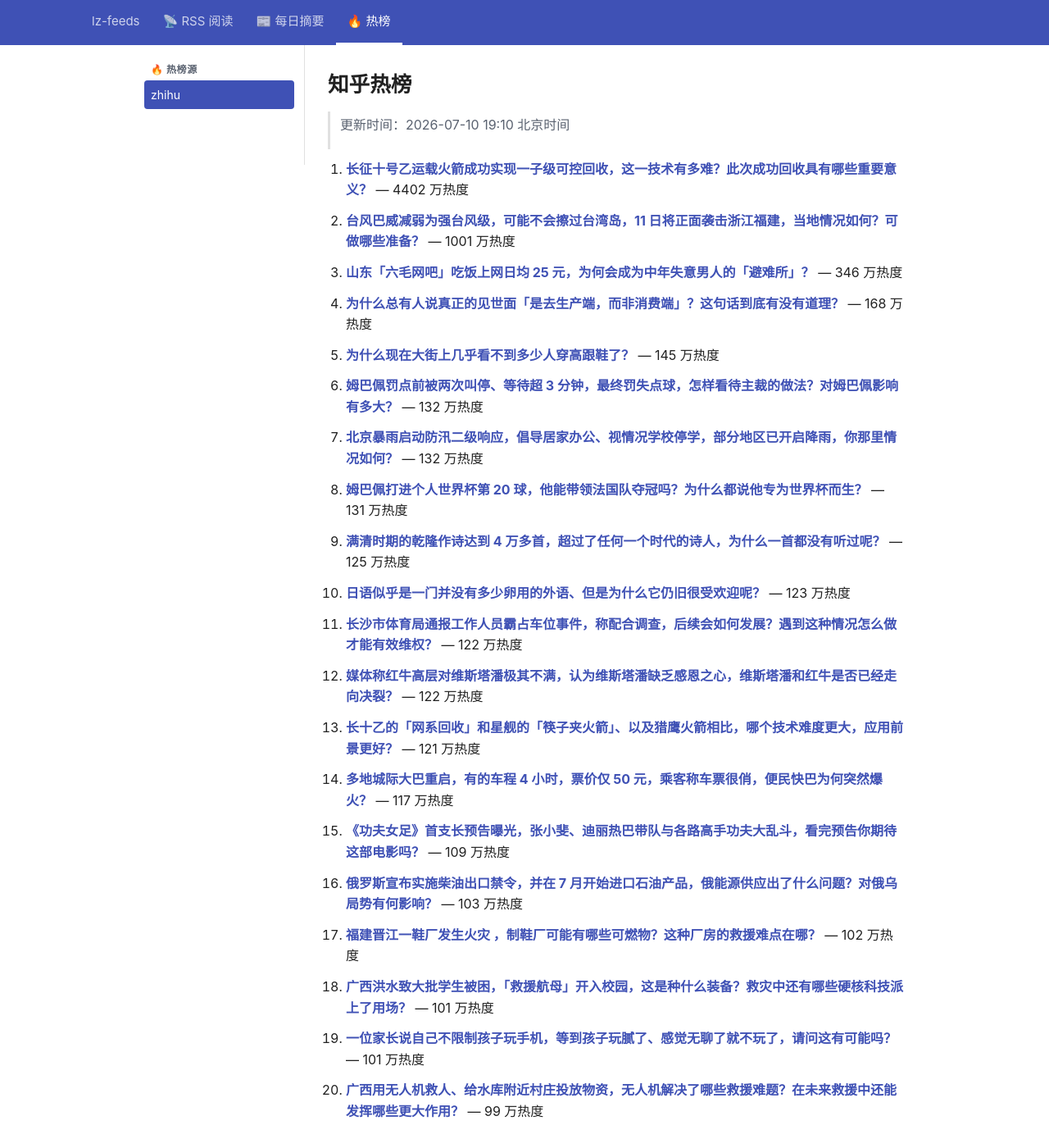
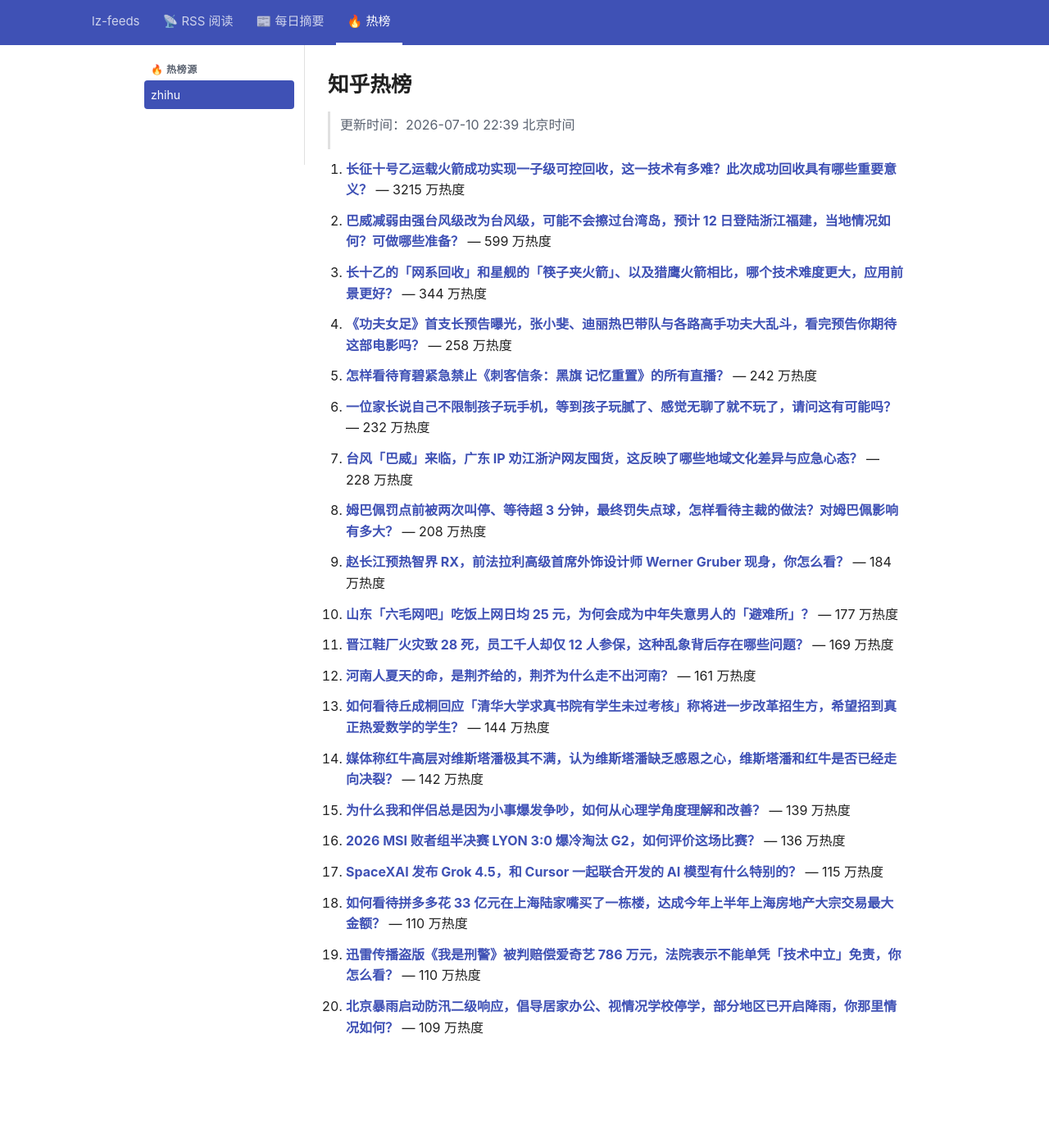
Before and after one commit to lizhang0101/lz-feeds, a Jekyll site: the page built from _hotlist/zhihu.md, in a window 1280 px wide and 1400 px high. Shown: the whole window at 82% size. Built offline with Jekyll 4.4.1, drawn with Linux system fonts in a browser that asks for light colours.

Commit message:
hotlist: 2026-07-10T14:39Z

```diff
--- a/_hotlist/zhihu.md
+++ b/_hotlist/zhihu.md
@@ -1,48 +1,48 @@
 ---
-updated: 2026-07-10 19:10 北京时间
+updated: 2026-07-10 22:39 北京时间
 count: 20
 ---
 
 # 知乎热榜
 
-> 更新时间：2026-07-10 19:10 北京时间
+> 更新时间：2026-07-10 22:39 北京时间
 
-1. **[长征十号乙运载火箭成功实现一子级可控回收，这一技术有多难？此次成功回收具有哪些重要意义？](https://www.zhihu.com/question/2058516301257994660)** — 4402 万热度
+1. **[长征十号乙运载火箭成功实现一子级可控回收，这一技术有多难？此次成功回收具有哪些重要意义？](https://www.zhihu.com/question/2058516301257994660)** — 3215 万热度
 
-2. **[台风巴威减弱为强台风级，可能不会擦过台湾岛，11 日将正面袭击浙江福建，当地情况如何？可做哪些准备？](https://www.zhihu.com/question/2058543803955241209)** — 1001 万热度
+2. **[巴威减弱由强台风级改为台风级，可能不会擦过台湾岛，预计 12 日登陆浙江福建，当地情况如何？可做哪些准备？](https://www.zhihu.com/question/2058543803955241209)** — 599 万热度
 
-3. **[山东「六毛网吧」吃饭上网日均 25 元，为何会成为中年失意男人的「避难所」？](https://www.zhihu.com/question/2057778953075561733)** — 346 万热度
+3. **[长十乙的「网系回收」和星舰的「筷子夹火箭」、以及猎鹰火箭相比，哪个技术难度更大，应用前景更好？](https://www.zhihu.com/question/2058873625373930494)** — 344 万热度
 
-4. **[为什么总有人说真正的见世面「是去生产端，而非消费端」？这句话到底有没有道理？](https://www.zhihu.com/question/2058579564071056764)** — 168 万热度
+4. **[《功夫女足》首支长预告曝光，张小斐、迪丽热巴带队与各路高手功夫大乱斗，看完预告你期待这部电影吗？](https://www.zhihu.com/question/2058924914954827300)** — 258 万热度
 
-5. **[为什么现在大街上几乎看不到多少人穿高跟鞋了？](https://www.zhihu.com/question/589084113)** — 145 万热度
+5. **[怎样看待育碧紧急禁止《刺客信条：黑旗 记忆重置》的所有直播？](https://www.zhihu.com/question/2057907070880442102)** — 242 万热度
 
-6. **[姆巴佩罚点前被两次叫停、等待超 3 分钟，最终罚失点球，怎样看待主裁的做法？对姆巴佩影响有多大？](https://www.zhihu.com/question/2058868557505639714)** — 132 万热度
+6. **[一位家长说自己不限制孩子玩手机，等到孩子玩腻了、感觉无聊了就不玩了，请问这有可能吗？](https://www.zhihu.com/question/2056407322340103396)** — 232 万热度
 
-7. **[北京暴雨启动防汛二级响应，倡导居家办公、视情况学校停学，部分地区已开启降雨，你那里情况如何？](https://www.zhihu.com/question/2058576161320297656)** — 132 万热度
+7. **[台风「巴威」来临，广东 IP 劝江浙沪网友囤货，这反映了哪些地域文化差异与应急心态？](https://www.zhihu.com/question/2058370202128195965)** — 228 万热度
 
-8. **[姆巴佩打进个人世界杯第 20 球，他能带领法国队夺冠吗？为什么都说他专为世界杯而生？](https://www.zhihu.com/question/2058815937646523146)** — 131 万热度
+8. **[姆巴佩罚点前被两次叫停、等待超 3 分钟，最终罚失点球，怎样看待主裁的做法？对姆巴佩影响有多大？](https://www.zhihu.com/question/2058868557505639714)** — 208 万热度
 
-9. **[满清时期的乾隆作诗达到 4 万多首，超过了任何一个时代的诗人，为什么一首都没有听过呢？](https://www.zhihu.com/question/2048446040618153018)** — 125 万热度
+9. **[赵长江预热智界 RX，前法拉利高级首席外饰设计师 Werner Gruber 现身，你怎么看？](https://www.zhihu.com/question/2058569314773602924)** — 184 万热度
 
-10. **[日语似乎是一门并没有多少卵用的外语、但是为什么它仍旧很受欢迎呢？](https://www.zhihu.com/question/2175592475)** — 123 万热度
+10. **[山东「六毛网吧」吃饭上网日均 25 元，为何会成为中年失意男人的「避难所」？](https://www.zhihu.com/question/2057778953075561733)** — 177 万热度
 
-11. **[长沙市体育局通报工作人员霸占车位事件，称配合调查，后续会如何发展？遇到这种情况怎么做才能有效维权？](https://www.zhihu.com/question/2058710618564191833)** — 122 万热度
+11. **[晋江鞋厂火灾致 28 死，员工千人却仅 12 人参保，这种乱象背后存在哪些问题？](https://www.zhihu.com/question/2058823246980571934)** — 169 万热度
 
-12. **[媒体称红牛高层对维斯塔潘极其不满，认为维斯塔潘缺乏感恩之心，维斯塔潘和红牛是否已经走向决裂？](https://www.zhihu.com/question/2058154812710065257)** — 122 万热度
+12. **[河南人夏天的命，是荆芥给的，荆芥为什么走不出河南？](https://www.zhihu.com/question/2057942154115298858)** — 161 万热度
 
-13. **[长十乙的「网系回收」和星舰的「筷子夹火箭」、以及猎鹰火箭相比，哪个技术难度更大，应用前景更好？](https://www.zhihu.com/question/2058873625373930494)** — 121 万热度
+13. **[如何看待丘成桐回应「清华大学求真书院有学生未过考核」称将进一步改革招生方，希望招到真正热爱数学的学生？](https://www.zhihu.com/question/2058954188344616495)** — 144 万热度
 
-14. **[多地城际大巴重启，有的车程 4 小时，票价仅 50 元，乘客称车票很俏，便民快巴为何突然爆火？](https://www.zhihu.com/question/2057800654463283594)** — 117 万热度
+14. **[媒体称红牛高层对维斯塔潘极其不满，认为维斯塔潘缺乏感恩之心，维斯塔潘和红牛是否已经走向决裂？](https://www.zhihu.com/question/2058154812710065257)** — 142 万热度
 
-15. **[《功夫女足》首支长预告曝光，张小斐、迪丽热巴带队与各路高手功夫大乱斗，看完预告你期待这部电影吗？](https://www.zhihu.com/question/2058924914954827300)** — 109 万热度
+15. **[为什么我和伴侣总是因为小事爆发争吵，如何从心理学角度理解和改善？](https://www.zhihu.com/question/1966462985095587672)** — 139 万热度
 
-16. **[俄罗斯宣布实施柴油出口禁令，并在 7 月开始进口石油产品，俄能源供应出了什么问题？对俄乌局势有何影响？](https://www.zhihu.com/question/2058336652251100581)** — 103 万热度
+16. **[2026 MSI 败者组半决赛 LYON 3:0 爆冷淘汰 G2，如何评价这场比赛？](https://www.zhihu.com/question/2058931519964632452)** — 136 万热度
 
-17. **[福建晋江一鞋厂发生火灾 ，制鞋厂可能有哪些可燃物？这种厂房的救援难点在哪？](https://www.zhihu.com/question/2058636668177835476)** — 102 万热度
+17. **[SpaceXAI 发布 Grok 4.5，和  Cursor 一起联合开发的 AI 模型有什么特别的？](https://www.zhihu.com/question/2058472497230648834)** — 115 万热度
 
-18. **[广西洪水致大批学生被困，「救援航母」开入校园，这是种什么装备？救灾中还有哪些硬核科技派上了用场？](https://www.zhihu.com/question/2058504856239970003)** — 101 万热度
+18. **[如何看待拼多多花 33 亿元在上海陆家嘴买了一栋楼，达成今年上半年上海房地产大宗交易最大金额？](https://www.zhihu.com/question/2058676026578657793)** — 110 万热度
 
-19. **[一位家长说自己不限制孩子玩手机，等到孩子玩腻了、感觉无聊了就不玩了，请问这有可能吗？](https://www.zhihu.com/question/2056407322340103396)** — 101 万热度
+19. **[迅雷传播盗版《我是刑警》被判赔偿爱奇艺 786 万元，法院表示不能单凭「技术中立」免责，你怎么看？](https://www.zhihu.com/question/2058174785780299246)** — 110 万热度
 
-20. **[广西用无人机救人、给水库附近村庄投放物资，无人机解决了哪些救援难题？在未来救援中还能发挥哪些更大作用？](https://www.zhihu.com/question/2058140251491492690)** — 99 万热度
+20. **[北京暴雨启动防汛二级响应，倡导居家办公、视情况学校停学，部分地区已开启降雨，你那里情况如何？](https://www.zhihu.com/question/2058576161320297656)** — 109 万热度
```
